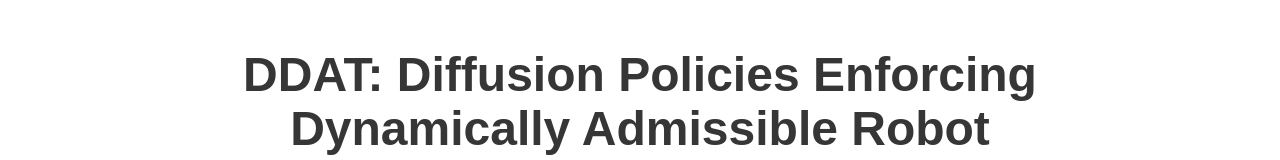
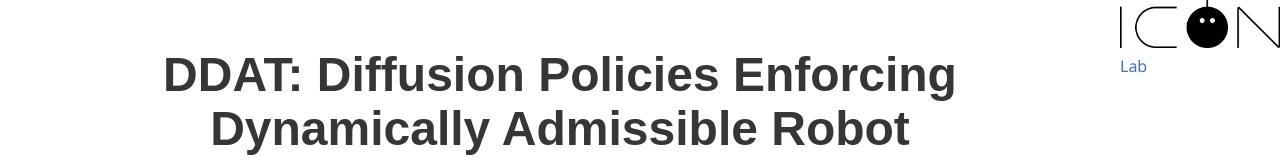
Before and after one commit to labicon/DDAT, a plain HTML site: page docs/index.html in a window 1280 px wide. Shown: the top 160 px of the page. Drawn offline with nearby package versions, Linux system fonts and the light colour scheme; some packages are replaced by stand-ins of ours; some icons are missing; a web font is replaced by a local one.

Commit message:
Update index.html

```diff
--- a/docs/index.html
+++ b/docs/index.html
@@ -58,6 +58,13 @@
   </style>
 </head>
 <body>
+
+<div style="float:right;">
+	<a href="https://iconlab.negarmehr.com/" target="_blank">
+	<img src="static/images/ICON_logo.png" alt="ICON Lab" width="160"/> <h1>Lab</h1>
+	<!--style="height:300px !important; display:block !important; margin:auto !important;"/-->
+	</a>
+</div>
 
 
   <section class="hero">
```
